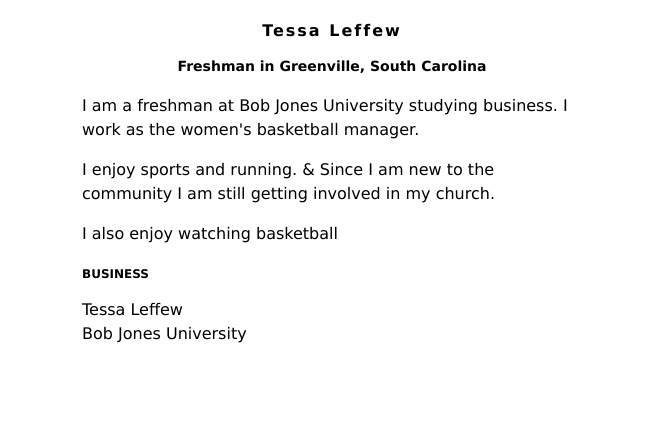
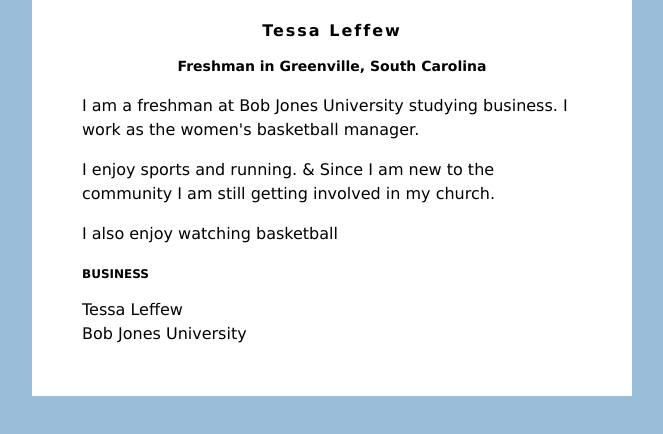
Before and after one commit to tleff434/tleff434.github.io, a plain HTML site: page index.html in a window 1280 px wide. Shown: the whole page, without its empty margins (308-971 px from the left). Drawn offline with Linux system fonts and the light colour scheme.

Commit message:
Update index.html

```diff
--- a/index.html
+++ b/index.html
@@ -2,7 +2,7 @@
 <head>
 <style>
 body {
-    background: 9ABDD9;
+    background: #9ABDD9;
     font-family: Verdana;
 }
 #content {
```
